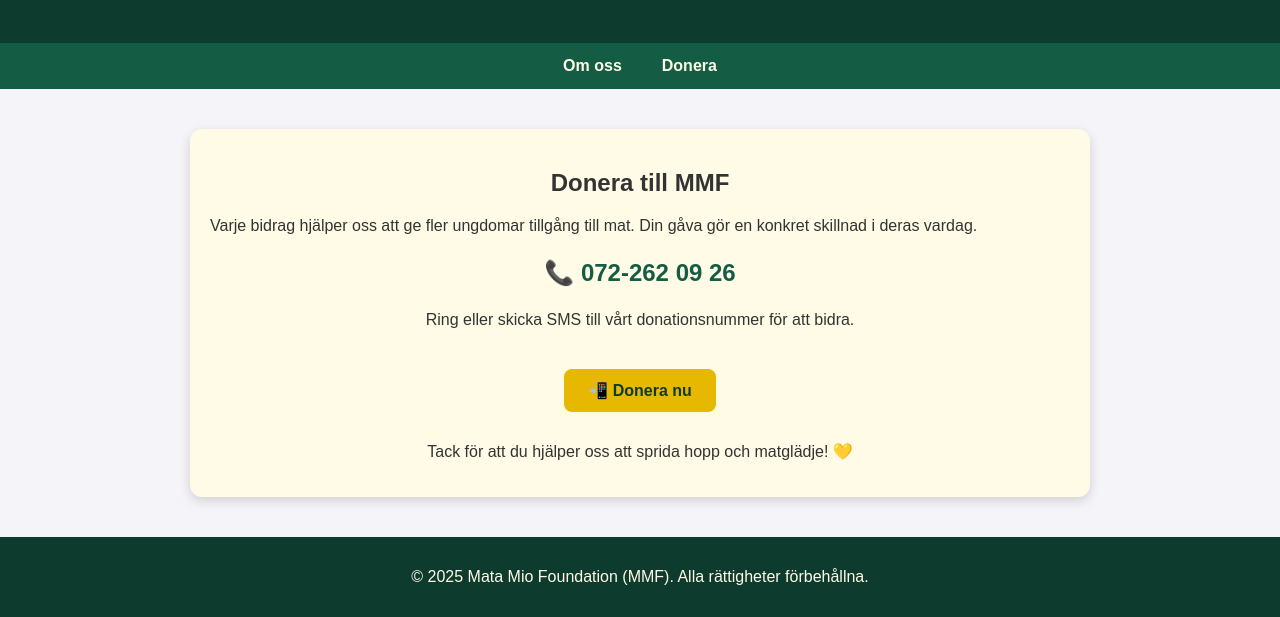
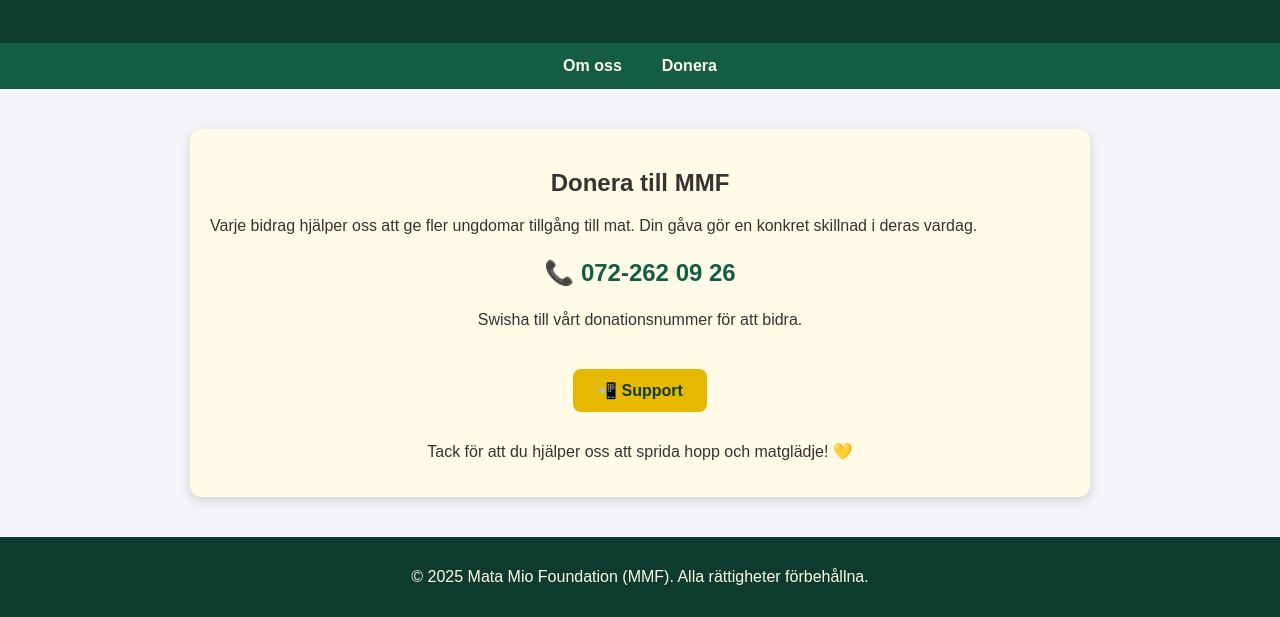
Before and after one commit to mioolin08-tech/MMF, a plain HTML site: page donera.html in a window 1280 px wide. Shown: the part 251-868 px from the top of the page. Drawn offline with Linux system fonts and the light colour scheme.

Commit message:
Update donera.html

```diff
--- a/donera.html
+++ b/donera.html
@@ -28,10 +28,10 @@
             <p style="font-size: 1.5em; font-weight: bold; text-align: center; color: #145d44;">
                 📞 072-262 09 26
             </p>
-            <p style="text-align: center;">Ring eller skicka SMS till vårt donationsnummer för att bidra.</p>
+            <p style="text-align: center;">Swisha till vårt donationsnummer för att bidra.</p>
 
             <div style="text-align: center; margin-top: 20px;">
-                <a href="tel:0722620926" class="button">📲 Donera nu</a>
+                <a href="tel:0722620926" class="button">📲 Support</a>
             </div>
 
             <p style="text-align: center; margin-top: 10px;">Tack för att du hjälper oss att sprida hopp och matglädje! 💛</p>
```
